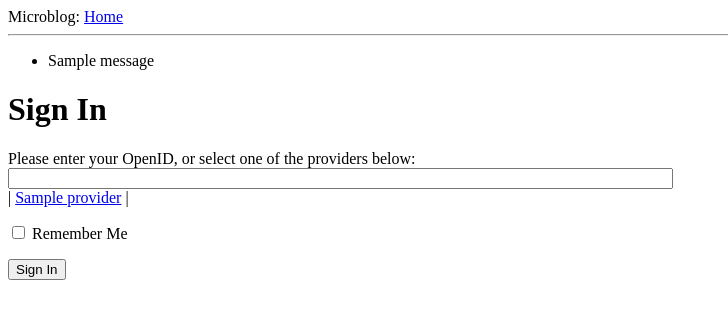
After one commit to sofiamay/flask_mega_tutorial, a Flask app: template app/templates/login.html in a window 1280 px wide. The commit adds this page. Shown: the top 319 px of the page, without its empty margins (0-728 px from the left). Run offline with Flask 2, Linux system fonts and the light colour scheme; the template is opened without the code that fills it: values that come from a table or form of the project are taken from there, most other values are stand-ins (such as "Sample title", 1, 10 or a date in 2020); one stand-in notice (Sample message) is shown; parts of the project's set-up code (start-up, migrations or seed data) failed here and were passed over.

Commit message:
Chapter 3 complete

```diff
--- a/app/__init__.py
+++ b/app/__init__.py
@@ -1,4 +1,6 @@
 from flask import Flask
 
 app = Flask(__name__)
+app.config.from_object('config')
+
 from app import views
--- /dev/null
+++ b/app/forms.py
@@ -0,0 +1,7 @@
+from flask.ext.wtf import Form
+from wtforms import StringField, BooleanField
+from wtforms.validators import DataRequired
+
+class LoginForm(Form):
+	openid = StringField('openid',validators=[DataRequired()])
+	remember_me = BooleanField('remember_me',default=False)
--- a/app/templates/base.html
+++ b/app/templates/base.html
@@ -3,12 +3,21 @@
     {% if title %}
     <title>{{ title }} - microblog</title>
     {% else %}
-		<title>Welcome to microblog</title>
+    <title>microblog</title>
     {% endif %}
   </head>
   <body>
     <div>Microblog: <a href="/index">Home</a></div>
     <hr>
+    {% with messages = get_flashed_messages() %}
+      {% if messages %}
+        <ul>
+        {% for message in messages %}
+            <li>{{ message }} </li>
+        {% endfor %}
+        </ul>
+      {% endif %}
+    {% endwith %}
     {% block content %}{% endblock %}
   </body>
 </html>
--- /dev/null
+++ b/app/templates/login.html
@@ -0,0 +1,34 @@
+<!-- extend base layout -->
+{% extends "base.html" %}
+
+{% block content %}
+<script type="text/javascript">
+function set_openid(openid, pr)
+{
+    u = openid.search('<username>')
+    if (u != -1) {
+        // openid requires username
+        user = prompt('Enter your ' + pr + ' username:')
+        openid = openid.substr(0, u) + user
+    }
+    form = document.forms['login'];
+    form.elements['openid'].value = openid
+}
+</script>
+<h1>Sign In</h1>
+<form action="" method="post" name="login">
+    {{ form.hidden_tag() }}
+    <p>
+        Please enter your OpenID, or select one of the providers below:<br>
+        {{ form.openid(size=80) }}
+        {% for error in form.openid.errors %}
+          <span style="color: red;">[{{error}}]</span>
+        {% endfor %}<br>
+        |{% for pr in providers %}
+          <a href="javascript:set_openid('{{ pr.url }}', '{{ pr.name }}');">{{ pr.name }}</a> |
+        {% endfor %}
+    </p>
+    <p>{{ form.remember_me }} Remember Me</p>
+    <p><input type="submit" value="Sign In"></p>
+</form>
+{% endblock %}
```
Also changed, not shown: app/views.py (+14 -1 lines), 1 other file. Lines whose indentation alone changed are shown as unchanged.
